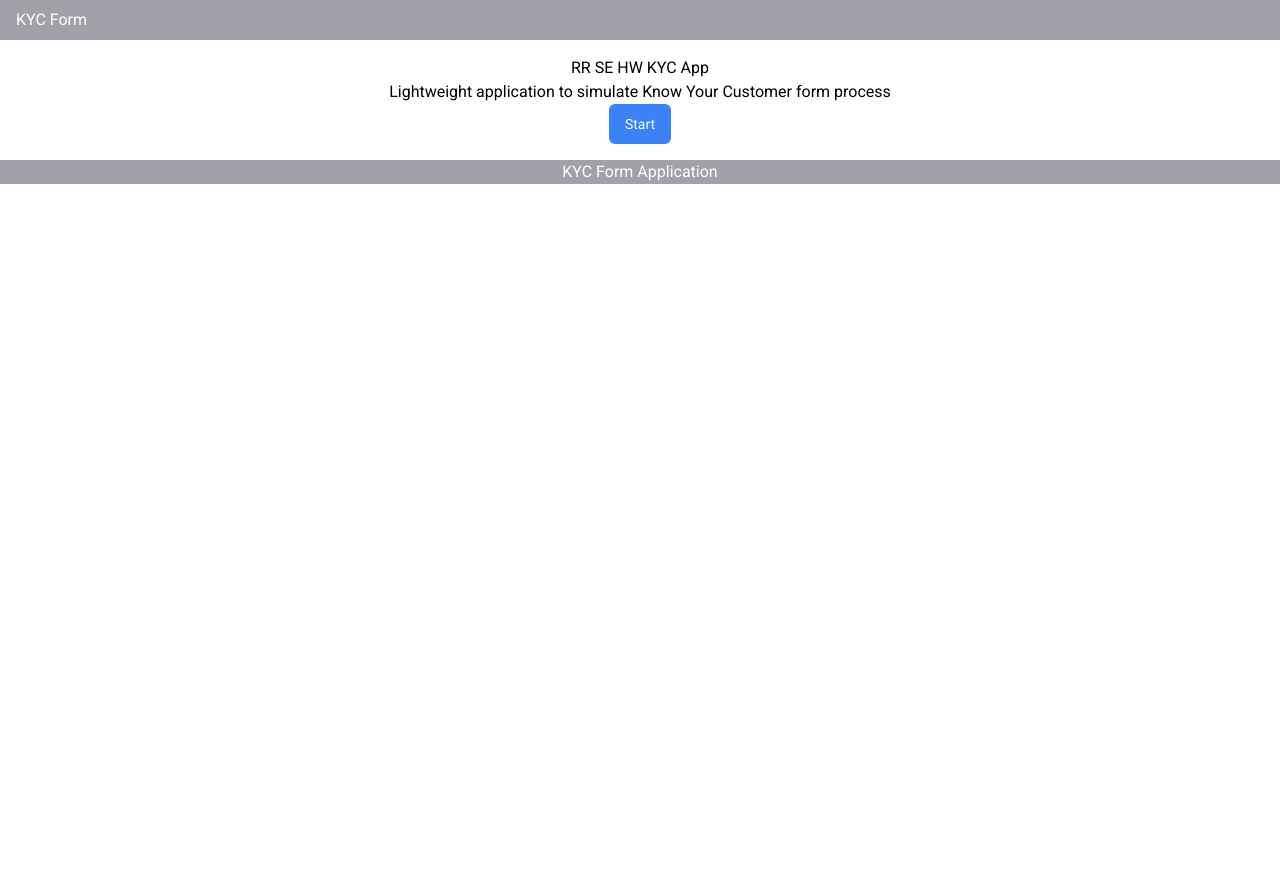
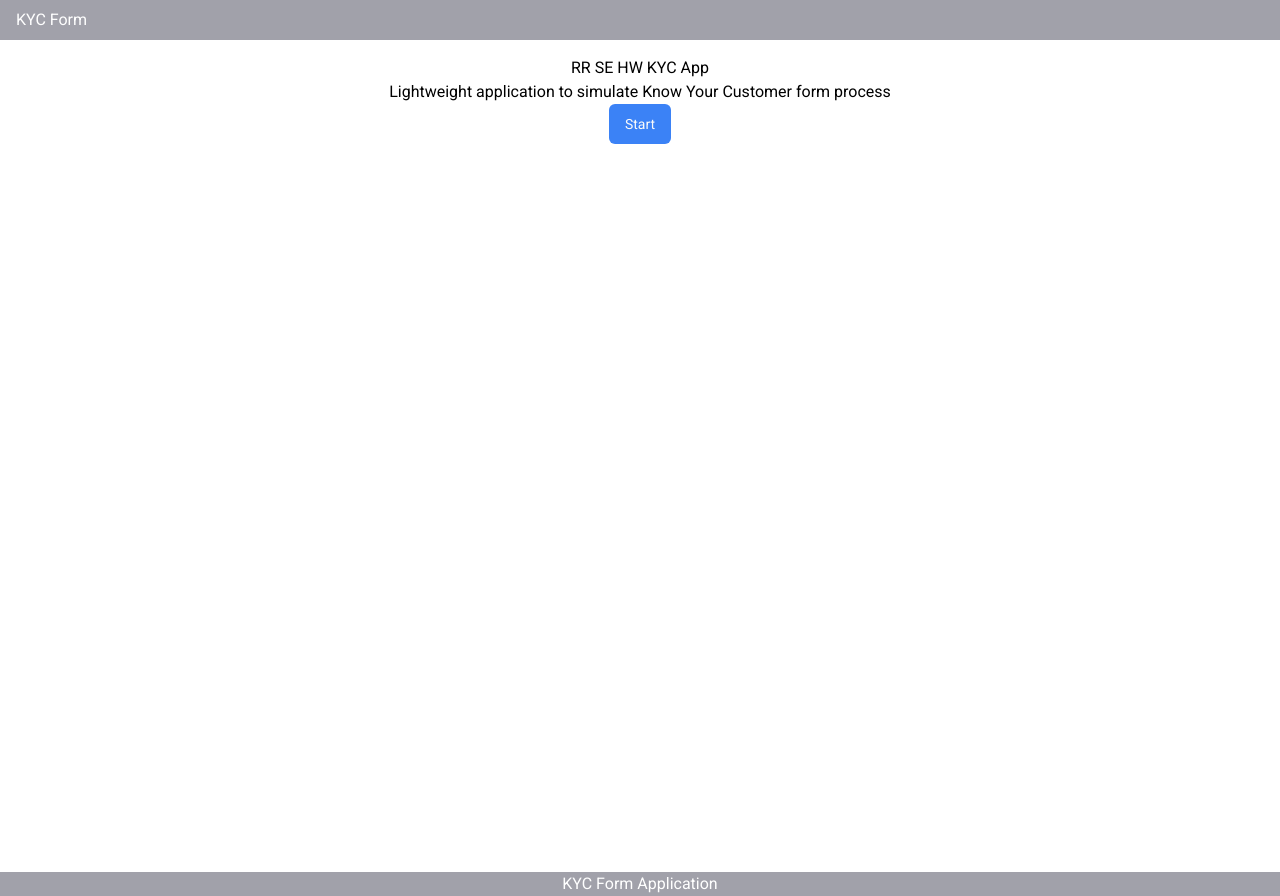
Before and after one commit to TonioCoding/rr-se-hw, a Next.js app: page / in a window 1280 px wide. Before the commit the page ends 800 px from the top, so only its background shows below. Built offline with nearby package versions, Linux system fonts and the light colour scheme.

Commit message:
changed section height

```diff
--- a/src/app/globals.css
+++ b/src/app/globals.css
@@ -3,7 +3,7 @@
 @tailwind utilities;
 
 section {
-  min-height: min(min-content, 100dvh);
+  min-height: 100dvh;
 }
 
 main {
```
